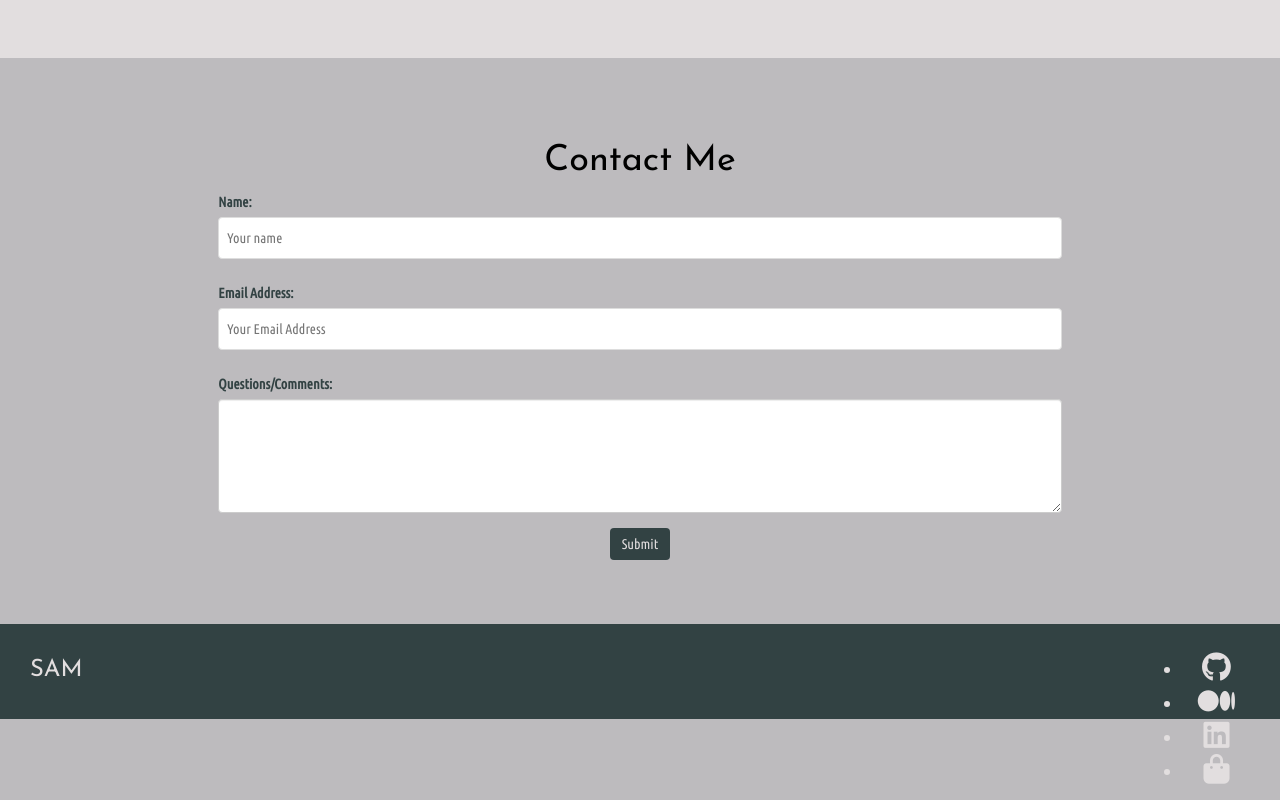
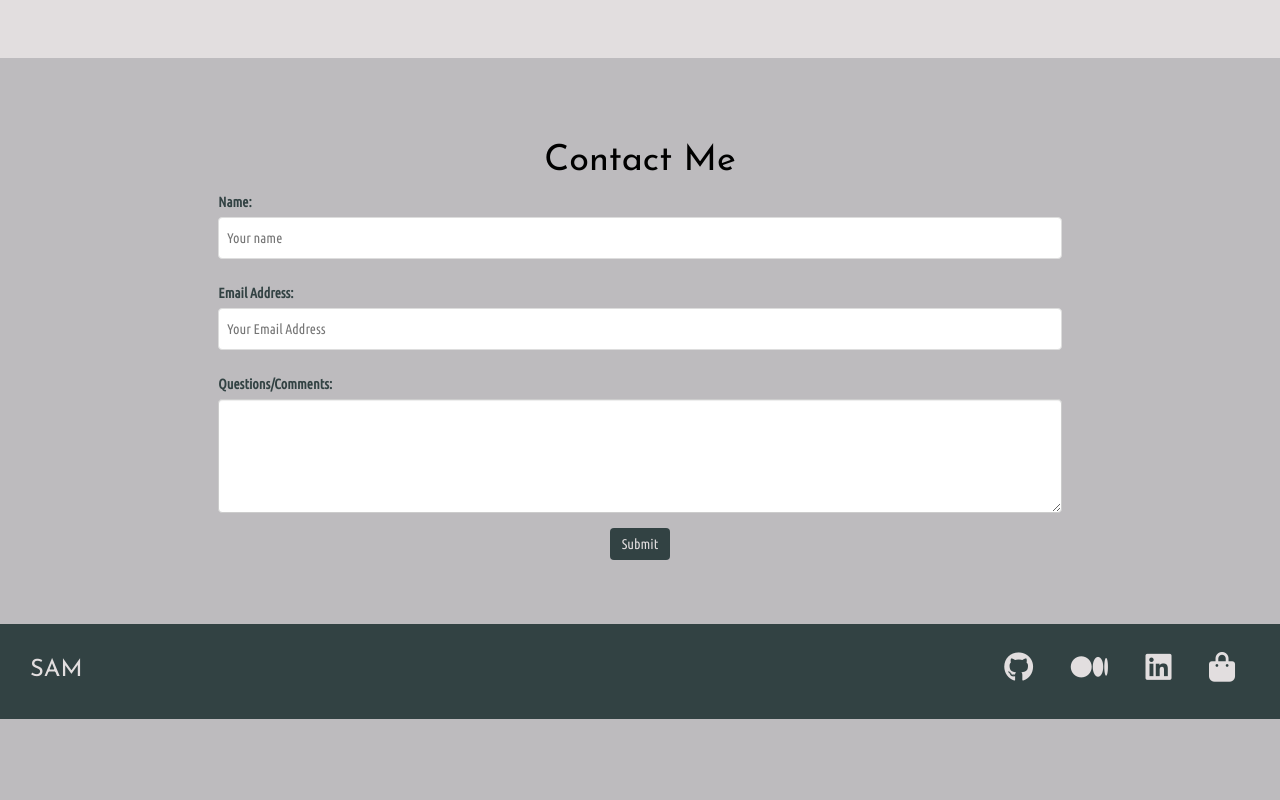
Before and after one commit to SamKeathley/about-me, a plain HTML site: page index.html in a window 1280 px wide. Shown: the part 1914-2714 px from the top of the page. After the commit the page ends 2633 px from the top, so only its background shows below. Drawn offline with nearby package versions, Linux system fonts and the light colour scheme.

Commit message:
reverted icon links to broken state

```diff
--- a/index.html
+++ b/index.html
@@ -142,20 +142,19 @@
     <footer class="footer">
       <p>SAM</p>
         <div class="content-wrapper pull-right">
-          <ul>
-            <li><a href="https://github.com/SamKeathley">
-              <i class="fa fa-github fa-lg" aria-hidden="true"></i>
-            </a></li>
-            <li><a href="https://medium.com/@MouseRat">
-              <i class="fa fa-medium fa-lg" aria-hidden="true"></i>
-            </a></li>
-            <li><a href="https://www.linkedin.com/in/sam-keathley-39b427139/">
-              <i class="fa fa-linkedin-square fa-lg" aria-hidden="true"></i>
-            </a></li>
-            <li><a href="https://www.redbubble.com/people/SamsWeirdArt/shop?asc=u">
-              <i class="fa fa-shopping-bag fa-lg" aria-hidden="true"></i>
-            </a></li>
-          </ul>
+
+          <a href="https://github.com/SamKeathley">
+            <i class="fa fa-github fa-lg" aria-hidden="true"></i>
+          </a>
+          <a href="https://medium.com/@MouseRat">
+            <i class="fa fa-medium fa-lg" aria-hidden="true"></i>
+          </a>
+          <a href="https://www.linkedin.com/in/sam-keathley-39b427139/">
+            <i class="fa fa-linkedin-square fa-lg" aria-hidden="true"></i>
+          </a>
+          <a href="https://www.redbubble.com/people/SamsWeirdArt/shop?asc=u">
+            <i class="fa fa-shopping-bag fa-lg" aria-hidden="true"></i>
+          </a>
         </div>
         <div style="clear:both"></div>
     </footer>
```
